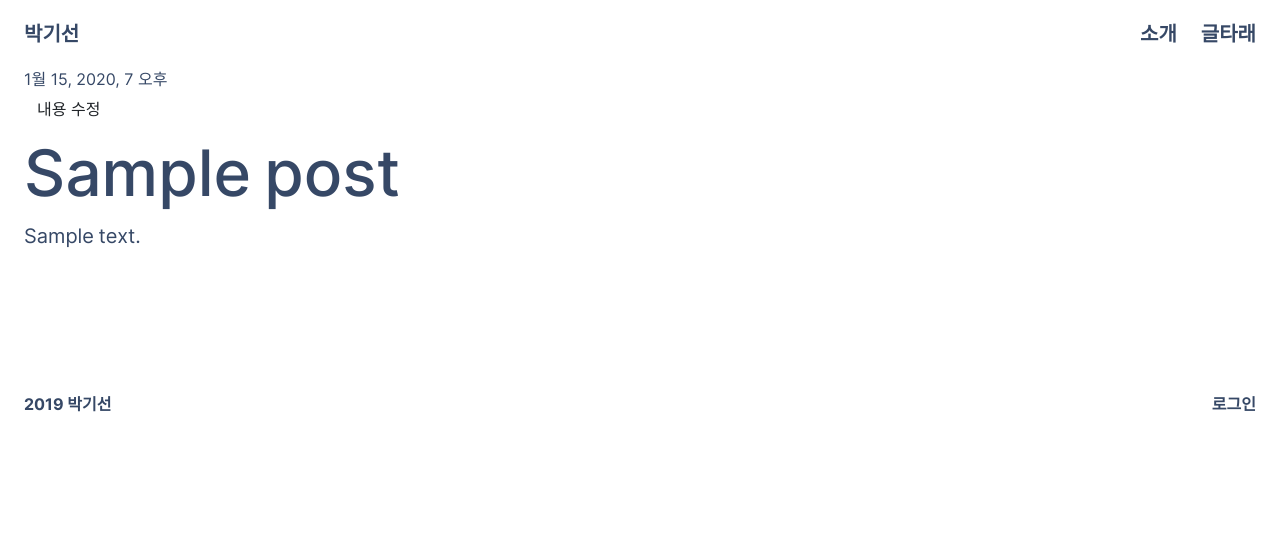
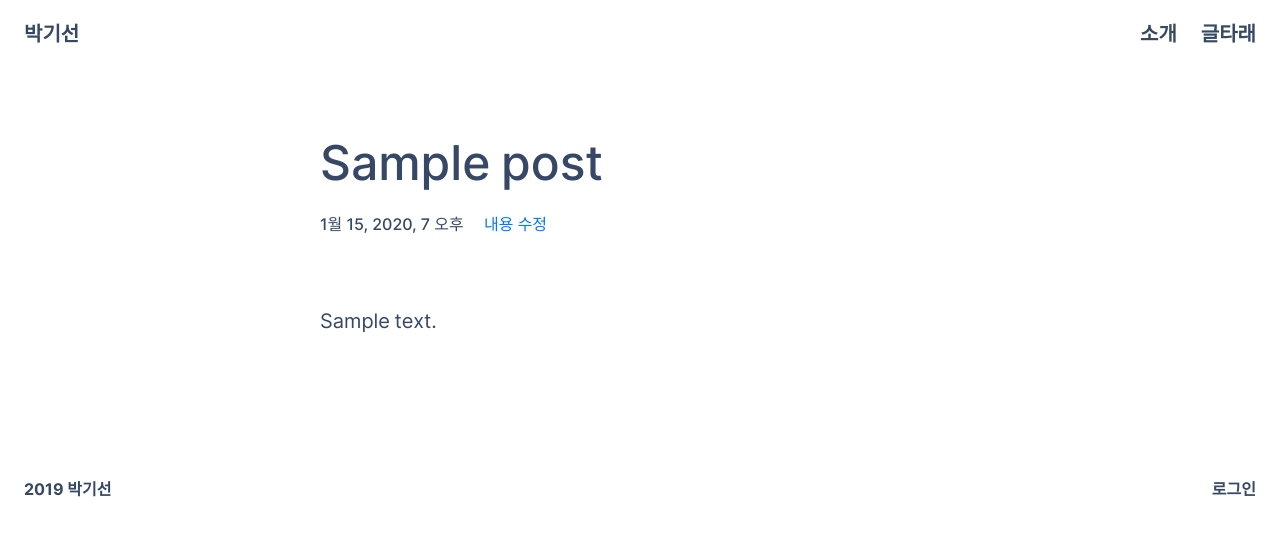
Before and after one commit to los0731/parkkisun, a Django app: page /post/1/ in a window 1280 px wide. Shown: the top 536 px of the page. Run offline with Django 3.2, Linux system fonts and the light colour scheme; tables that the repository leaves empty hold one stand-in row (values such as "Sample post"); some libraries are stand-ins or nearby versions.

Commit message:
Added markdown in post content.

```diff
--- a/blog/models.py
+++ b/blog/models.py
@@ -1,6 +1,7 @@
 from django.conf import settings
 from django.db import models
 from django.utils import timezone
+import markdown
 
 
 class Post(models.Model):
@@ -16,5 +17,9 @@ class Post(models.Model):
         self.published_date = timezone.now()
         self.save()
 
+    @property
+    def rendered_html(self):
+        return markdown.markdown(self.text)
+
     def __str__(self):
         return self.title
--- a/blog/static/css/application.css
+++ b/blog/static/css/application.css
@@ -663,7 +663,7 @@ footer {
     word-spacing: -2px; }
     .list-posts a:hover {
       color: #0078FF;
-      box-shadow: 0 0 #0078FF; }
+      box-shadow: 0 0 #C9D3E7; }
     @media (max-width: 991px) {
       .list-posts a {
         box-shadow: 0 calc(3px - 1px) #C9D3E7; } }
@@ -680,6 +680,76 @@ footer {
         color: #364866; }
         .list-posts a:hover {
           color: #0078FF; } }
+
+.post-detail {
+  padding-top: 64px;
+  max-width: 640px;
+  margin: 0 auto; }
+  .post-detail .title {
+    line-height: 1.3; }
+  .post-detail .date {
+    margin-top: 16px; }
+  .post-detail .btn-edit {
+    padding: 0 16px; }
+  .post-detail .markdown {
+    padding-top: 64px; }
+    .post-detail .markdown img {
+      width: 100%;
+      border-radius: 4px;
+      margin-top: 40px;
+      margin-bottom: 40px; }
+      @media (max-width: 991px) {
+        .post-detail .markdown img {
+          margin-left: -24px;
+          width: calc(100% + 48px);
+          border-radius: 0; } }
+      @media (min-width: 992px) {
+        .post-detail .markdown img {
+          margin-left: -80px;
+          width: calc(100% + 160px); } }
+      @media (min-width: 1200px) {
+        .post-detail .markdown img {
+          margin-left: -200px;
+          width: calc(100% + 400px);
+          margin-top: 56px;
+          margin-bottom: 56px; } }
+      @media (min-width: 1600px) {
+        .post-detail .markdown img {
+          margin-left: -456px;
+          width: calc(100% + 912px);
+          margin-top: 64px;
+          margin-bottom: 64px; } }
+    .post-detail .markdown h1, .post-detail .markdown h2, .post-detail .markdown h3, .post-detail .markdown h4, .post-detail .markdown h5, .post-detail .markdown p {
+      margin-bottom: 16px; }
+    .post-detail .markdown h1 {
+      margin-top: 64px; }
+    .post-detail .markdown h2 {
+      margin-top: 48px; }
+    .post-detail .markdown h3 {
+      margin-top: 32px; }
+    .post-detail .markdown h4 {
+      margin-top: 24px; }
+    .post-detail .markdown h5, .post-detail .markdown li {
+      font-size: 20px;
+      line-height: 1.8;
+      line-height: 1.4; }
+    .post-detail .markdown p {
+      font-size: 20px;
+      line-height: 1.8;
+      word-spacing: -1px; }
+    .post-detail .markdown ul, .post-detail .markdown ol {
+      margin-bottom: 40px; }
+      .post-detail .markdown ul ul, .post-detail .markdown ul ol, .post-detail .markdown ul li + li, .post-detail .markdown ol ul, .post-detail .markdown ol ol, .post-detail .markdown ol li + li {
+        margin-top: 8px;
+        margin-bottom: 0; }
+    .post-detail .markdown blockquote {
+      border-color: #D9E4F1; }
+    .post-detail .markdown code, .post-detail .markdown pre {
+      font-family: 'Roboto Mono', Menlo, Monaco, Consolas, "Courier New", monospace, "맑은 고딕", malgun gothic, "돋움", Dotum, Sans-Serif; }
+    .post-detail .markdown p:first-child, .post-detail .markdown p:first-child h1, .post-detail .markdown p:first-child h2, .post-detail .markdown p:first-child h3, .post-detail .markdown p:first-child h4, .post-detail .markdown p:first-child h5, .post-detail .markdown p:first-child h6, .post-detail .markdown p:first-child p, .post-detail .markdown p:first-child blockquote,
+    .post-detail .markdown p:first-child ul, .post-detail .markdown p:first-child ol, .post-detail .markdown p:first-child pre, .post-detail .markdown p:first-child img, .post-detail .markdown hr:first-child, .post-detail .markdown hr:first-child h1, .post-detail .markdown hr:first-child h2, .post-detail .markdown hr:first-child h3, .post-detail .markdown hr:first-child h4, .post-detail .markdown hr:first-child h5, .post-detail .markdown hr:first-child h6, .post-detail .markdown hr:first-child p, .post-detail .markdown hr:first-child blockquote,
+    .post-detail .markdown hr:first-child ul, .post-detail .markdown hr:first-child ol, .post-detail .markdown hr:first-child pre, .post-detail .markdown hr:first-child img {
+      margin-top: 0; }
 
 .list-projects {
   list-style: none;
--- a/blog/static/css/application.scss
+++ b/blog/static/css/application.scss
@@ -179,6 +179,115 @@ footer {
   }
 }
 
+.post-detail {
+  @include margin-top--common;
+  max-width: 640px;
+  margin: 0 auto;
+
+  .title {
+    line-height: 1.3;
+  }
+
+  .date {
+    margin-top: 16px;
+  }
+
+  .btn-edit {
+    padding: 0 16px;
+  }
+
+  .markdown {
+    @include margin-top--common;
+
+    img {
+      width: 100%;
+      border-radius: 4px;
+      margin-top: 40px;
+      margin-bottom: 40px;
+
+
+      @media ($lg-down) {
+        margin-left: -24px;
+        width: calc(100% + 48px);
+        border-radius: 0;
+      }
+
+      @media ($lg-up) {
+        margin-left: -80px;
+        width: calc(100% + 160px);
+      }
+
+      @media ($xl-up) {
+        margin-left: -200px;
+        width: calc(100% + 400px);
+        margin-top: 56px;
+        margin-bottom: 56px;
+      }
+
+      @media ($xxl-up) {
+        margin-left: -456px;
+        width: calc(100% + 912px);
+        margin-top: 64px;
+        margin-bottom: 64px;
+      }
+
+    }
+
+    h1, h2, h3, h4, h5, p {
+      margin-bottom: 16px;
+    }
+
+    h1 {
+      margin-top: 64px;
+    }
+
+    h2 {
+      margin-top: 48px;
+    }
+
+    h3 {
+      margin-top: 32px;
+    }
+
+    h4 {
+      margin-top: 24px;
+    }
+
+    h5, li {
+      @include h5;
+      line-height: 1.4;
+    }
+
+    p {
+      @include paragraph;
+
+    }
+
+    ul, ol {
+      margin-bottom: 40px;
+      ul, ol, li + li {
+        margin-top: 8px;
+        margin-bottom: 0;
+      }
+    }
+
+    blockquote {
+      border-color: $color-border;
+    }
+
+    code, pre {
+      @include font-mono;
+    }
+
+    p:first-child, hr:first-child {
+      &, h1, h2, h3, h4, h5, h6, p, blockquote,
+      ul, ol, pre, img {
+        margin-top: 0;
+      }
+    }
+  }
+}
+
 .list-projects {
   @include list-style-none;
 
--- a/blog/static/css/mixin.scss
+++ b/blog/static/css/mixin.scss
@@ -132,19 +132,19 @@
   padding-top: 64px;
 }
 
-@mixin linkable-inline($underline: 3px, $color: $color-primary) {
+@mixin linkable-inline($underline: 3px, $line-color: $color-primary) {
   @include transition();
   position: relative;
   display: inline;
   color: $color-text--primary;
-  box-shadow: 0 $underline $color;
+  box-shadow: 0 $underline $line-color;
 
   &:hover {
     color: $color-primary;
-    box-shadow: 0 0 $color-primary;
+    box-shadow: 0 0 $line-color;
   }
 
   @media ($lg-down) {
-    box-shadow: 0 calc(#{$underline} - 1px) $color;
+    box-shadow: 0 calc(#{$underline} - 1px) $line-color;
   }
 }
--- a/blog/templates/blog/post_detail.html
+++ b/blog/templates/blog/post_detail.html
@@ -1,14 +1,20 @@
 {% extends 'blog/base.html' %}
 
 {% block content %}
-    <div class="post">
-        {% if post.published_date %}
-            <div class="date">
-                {{ post.published_date }}
-            </div>
-        {% endif %}
-        <a class="btn btn-default" href="{% url 'post_edit' pk=post.pk %}">내용 수정</a>
-        <h1>{{ post.title }}</h1>
-        <p>{{ post.text|linebreaksbr }}</p>
-    </div>
+<div class="post-detail ">
+  <h2 class="title">{{ post.title }}</h2>
+
+  {% if post.published_date %}
+  <h6 class="date">
+    {{ post.published_date }}
+
+    <a class="btn-edit" href="{% url 'post_edit' pk=post.pk %}">내용 수정</a>
+  </h6>
+  {% endif %}
+
+  <div class="markdown">
+    {{ post.rendered_html|safe }}
+  </div>
+
+</div>
 {% endblock %}
--- a/blog/templates/blog/works/fs-search.html
+++ b/blog/templates/blog/works/fs-search.html
@@ -2,5 +2,4 @@
 
 {% block content %}
   <h1>  fs-search</h1>
-
 {% endblock %}
--- a/blog/views.py
+++ b/blog/views.py
@@ -29,7 +29,7 @@ def post_new(request):
             post.author = request.user
             post.published_date = timezone.now()
             post.save()
-            return redirect('post_list')
+            return redirect('post_detail', pk=post.pk)
     else:
         form = PostForm()
     return render(request, 'blog/post_edit.html', {'form': form})
@@ -43,7 +43,7 @@ def post_edit(request, pk):
             post.author = request.user
             post.published_date = timezone.now()
             post.save()
-            return redirect('post_list')
+            return redirect('post_detail', pk=post.pk)
     else:
         form = PostForm(instance=post)
     return render(request, 'blog/post_edit.html', {'form': form})
```
Also changed, not shown: 1 other file.
